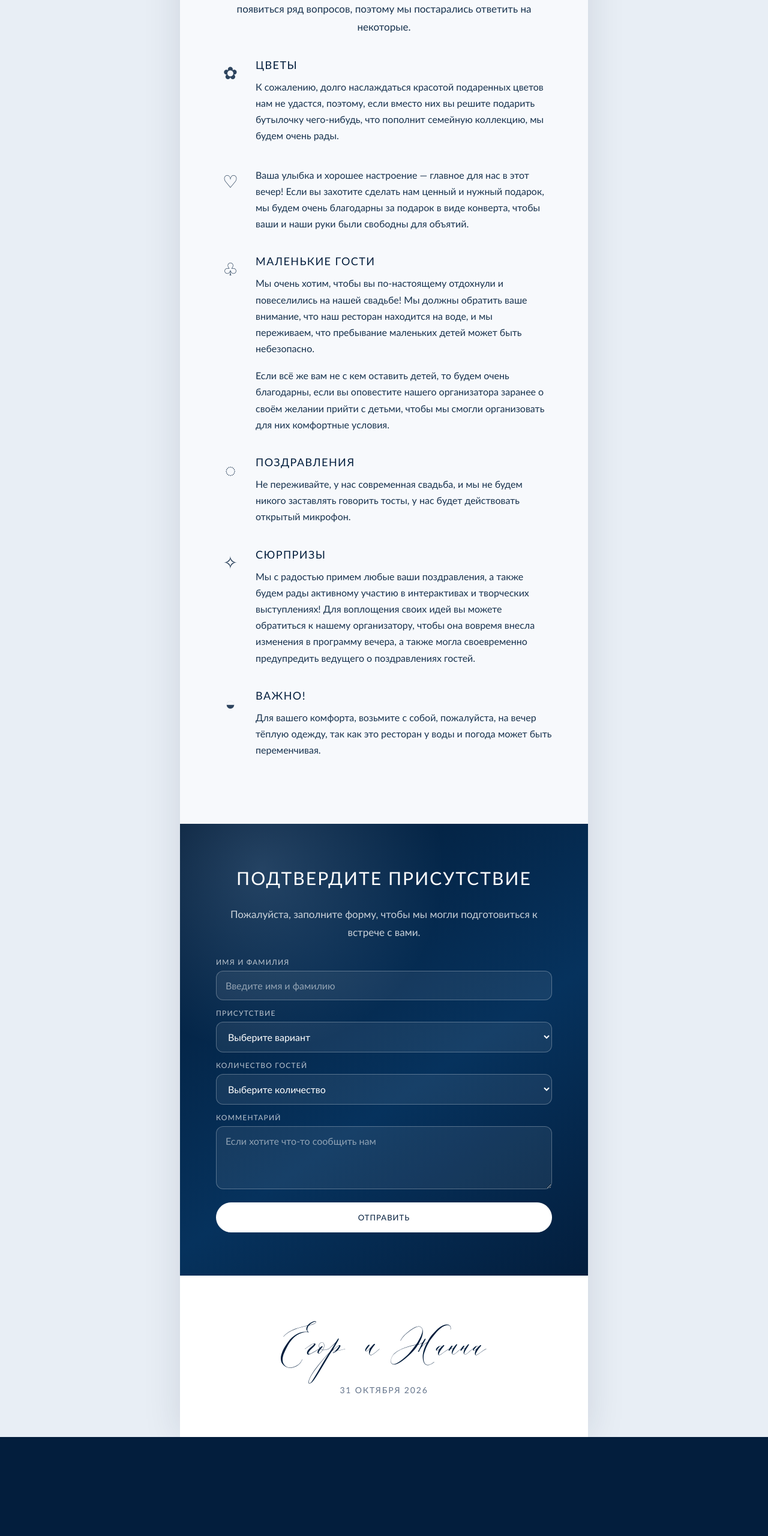
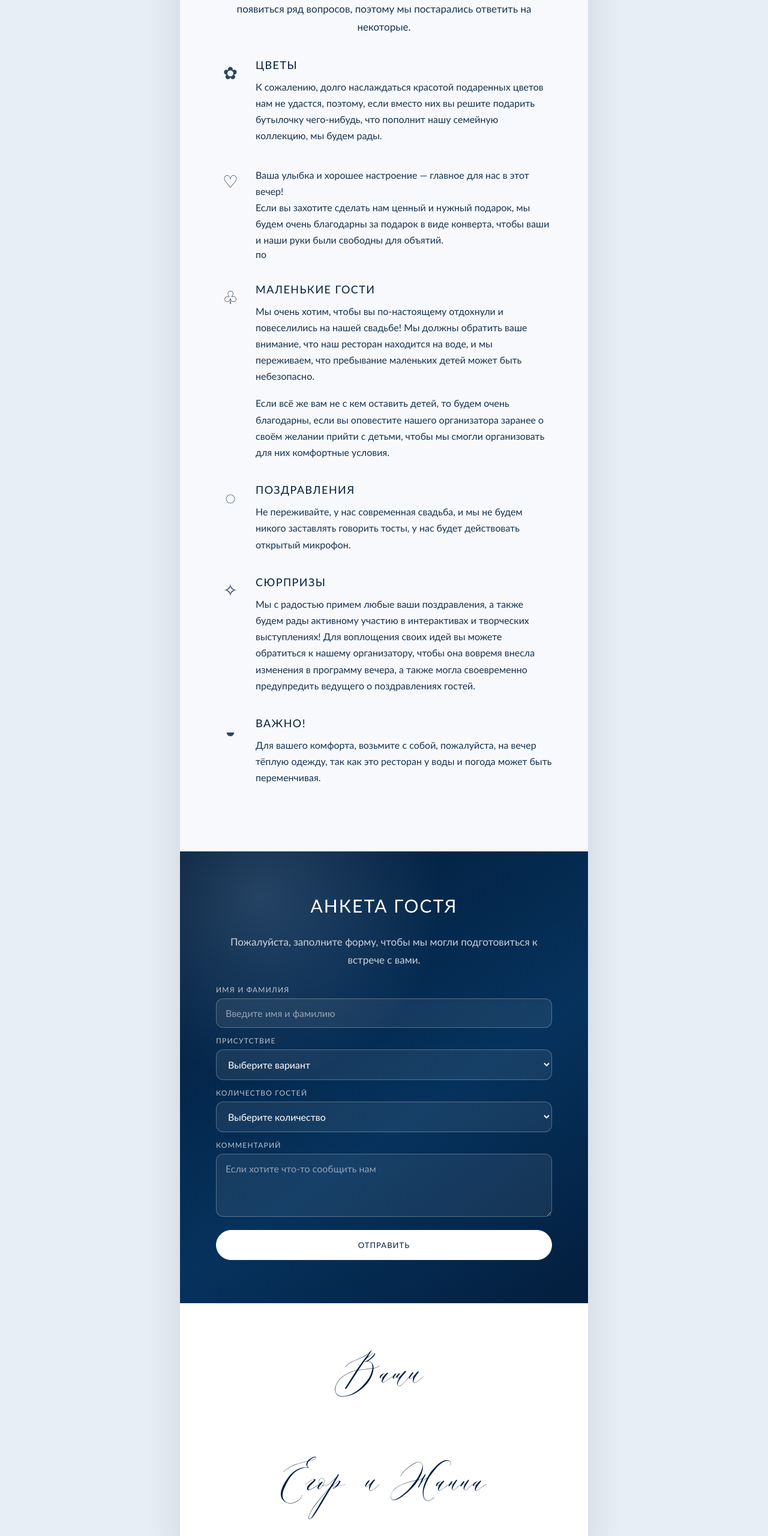
Before and after one commit to formobile14999-coder/Wedding-invitation-31-10-2026-Egor-Zhanna, a plain HTML site: page index.html in a window 1280 px wide. Shown: the part 6140-8700 px from the top of the page at 60% size. Before the commit the page ends 8535 px from the top, so only its background shows below. Drawn offline with Linux system fonts and the light colour scheme.

Commit message:
Add files via upload

```diff
--- a/index.html
+++ b/index.html
@@ -744,7 +744,7 @@
             <p class="hint-text">
               К сожалению, долго наслаждаться красотой подаренных цветов нам не удастся,
               поэтому, если вместо них вы решите подарить бутылочку чего-нибудь,
-              что пополнит семейную коллекцию, мы будем очень рады.
+              что пополнит нашу семейную коллекцию, мы будем рады.
             </p>
           </div>
         </div>
@@ -753,10 +753,9 @@
           <div class="hint-icon">♡</div>
           <div>
             <p class="hint-text">
-              Ваша улыбка и хорошее настроение — главное для нас в этот вечер!
-              Если вы захотите сделать нам ценный и нужный подарок, мы будем очень благодарны
+              Ваша улыбка и хорошее настроение — главное для нас в этот вечер!<br>Если вы захотите сделать нам ценный и нужный подарок, мы будем очень благодарны
               за подарок в виде конверта, чтобы ваши и наши руки были свободны для объятий.
-            </p>
+            </p>по
           </div>
         </div>
 
@@ -817,7 +816,7 @@
     <!-- 9. RSVP -->
     <section class="section rsvp">
       <div class="section-inner">
-        <h2 class="heading reveal">Подтвердите присутствие</h2>
+        <h2 class="heading reveal">АНКЕТА ГОСТЯ</h2>
         <p class="body-copy reveal" style="opacity:.78; margin-bottom:28px">
           Пожалуйста, заполните форму, чтобы мы могли подготовиться к встрече с вами.
         </p>
@@ -877,9 +876,8 @@
     <!-- 10. Финал -->
     <footer class="section footer">
       <div class="section-inner reveal">
-        <div class="footer-names">Егор и Жанна</div>
-        <div class="footer-date">31 ОКТЯБРЯ 2026</div>
-      </div>
+        <div class="footer-names">Ваши<br><br>Егор и Жанна</div>
+             </div>
     </footer>
   </main>
 
```
